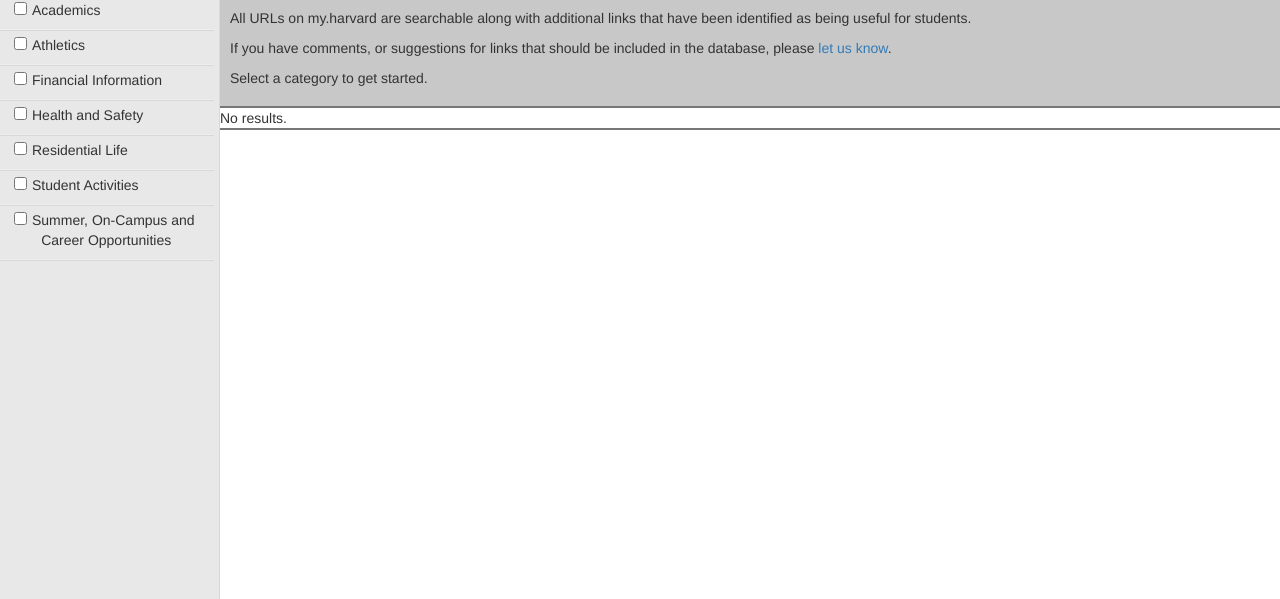
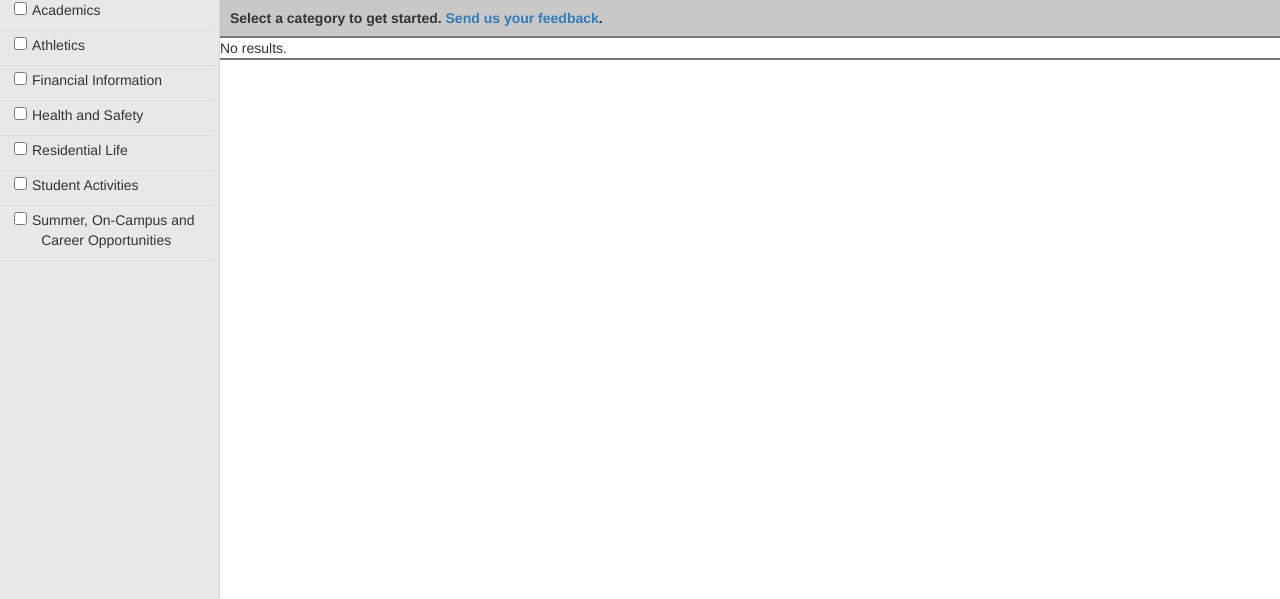
Before and after one commit to Harvard-ATG/CampusResources, a CodeIgniter app: page / in a window 1280 px wide. Shown: the top 599 px of the page. Run offline with CodeIgniter, Linux system fonts and the light colour scheme; some libraries are stand-ins or nearby versions.

Commit message:
update welcome text per shannon

```diff
--- a/app/application/views/home_view.php
+++ b/app/application/views/home_view.php
@@ -74,9 +74,7 @@
 	        </div>
 		    <div id='resultsWrapper'>
                 <div id="searchHelp">
-                    <p>All URLs on my.harvard are searchable along with additional links that have been identified as being useful for students.</p>
-                    <p>If you have comments, or suggestions for links that should be included in the database, please <a href="https://huit.uservoice.com/forums/177074/category/77985">let us know</a>.</p>
-                    <p>Select a category to get started.</p>
+                    Select a category to get started. <a href="https://huit.uservoice.com/forums/177074/category/77985">Send us your feedback</a>.
                 </div>
 		    	<div id='text_search'>
 			    	 <p>&nbsp;&nbsp;Filter These Results: <input type="text" id="textBox" name="textQuery"> &nbsp;</p>
--- a/app/assets/css/style.css
+++ b/app/assets/css/style.css
@@ -70,7 +70,7 @@ body{
 #searchHelp {
     padding: 8px 10px 8px 10px;
     margin: 0;
-    font-weight: normal;
+    font-weight: bold;
 }
 
 #resultsTable {
```
